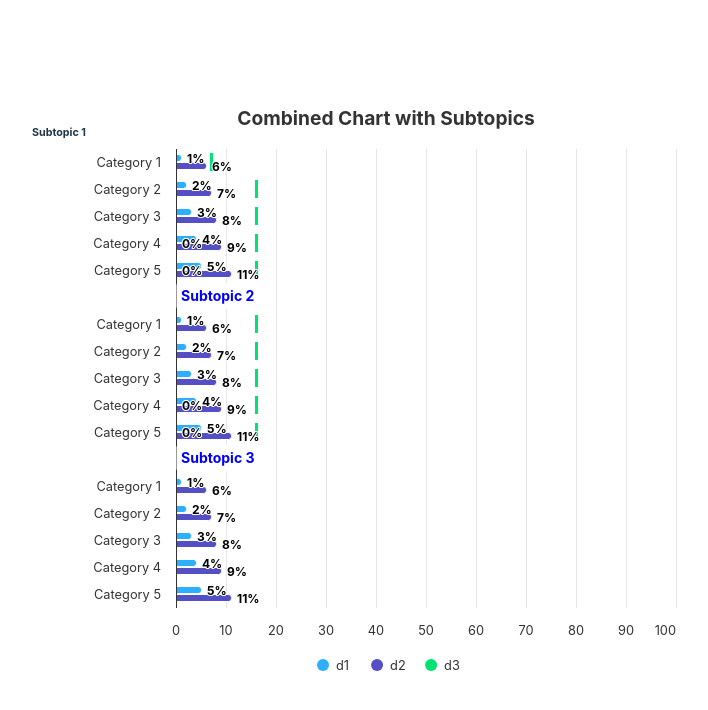
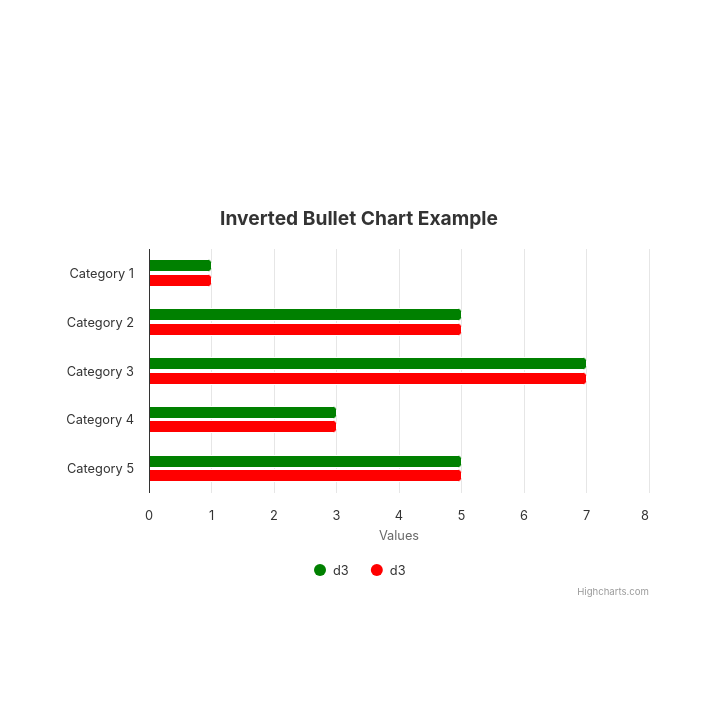
Before and after one commit to Mugundhan-Suresh/high-charts-learn-react, a React (Vite) app: page / in a window 1280 px wide. Shown: the top 710 px of the page, without its empty margins (281-989 px from the left). Built offline with nearby package versions, Linux system fonts and the light colour scheme.

Commit message:
experiment simple bar chart (bullet type)

```diff
--- a/src/App.jsx
+++ b/src/App.jsx
@@ -5,6 +5,7 @@ import './App.css'
 import CustomCharts from './components/CustomChart'
 import Charts1 from './components/Charts1'
 import InvertedBulletChart from './components/InvertedBulletChart'
+import BarChart from './components/BarChart'
 
 function App() {
   const [count, setCount] = useState(0)
@@ -13,7 +14,8 @@ function App() {
     <>
       <div style={{ }}>
           {/* <Charts/> */}
-          <CustomCharts/>
+          {/* <CustomCharts/> */}
+          <BarChart/>
           {/* <Charts1/> */}
           {/* <InvertedBulletChart/> */}
       </div>
--- /dev/null
+++ b/src/components/BarChart.jsx
@@ -0,0 +1,50 @@
+import React from 'react';
+import Highcharts from 'highcharts';
+import HighchartsReact from 'highcharts-react-official';
+
+
+const BarChart = () => {
+    const options = {
+        chart: {
+            type: 'bar',
+        },
+        title: {
+            text: 'Inverted Bullet Chart Example'
+        },
+        xAxis: {
+            categories: ['Category 1', 'Category 2', 'Category 3', 'Category 4', 'Category 5']
+        },
+        yAxis: {
+            title: {
+                text: 'Values'
+            }
+        },
+        series: [{
+            name: 'd3',
+            data: [
+                1,5,7,3,5
+            ],
+            color: 'green'
+
+        },
+        {
+            name: 'd3',
+            data: [
+                1,5,7,3,5
+            ],
+            color: 'red'
+
+        }]
+    };
+
+    return (
+        <div>
+            <HighchartsReact
+                highcharts={Highcharts}
+                options={options}
+            />
+        </div>
+    );
+};
+
+export default BarChart;
```
